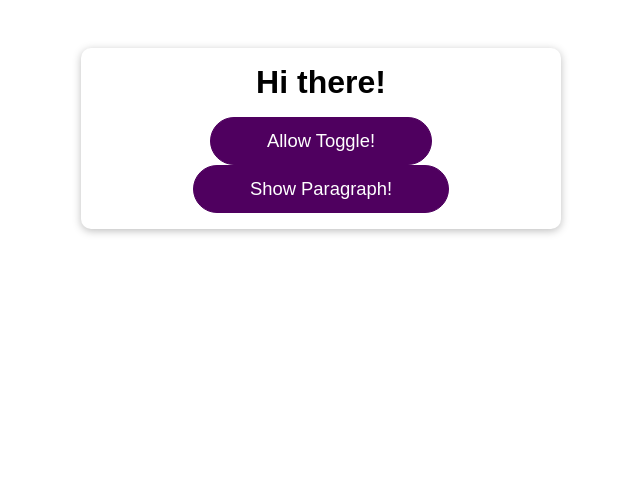
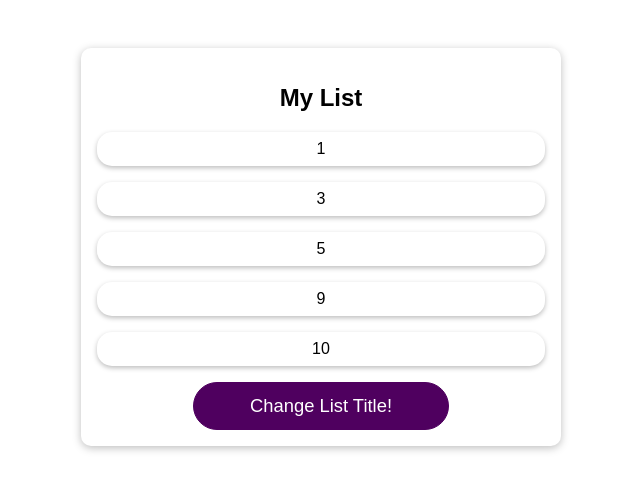
Before and after one commit to jieunheo/react, a React (Create React App) app in the folder 04-starting-setup/: page / in a window 1280 px wide. Shown: the top 490 px of the page, without its empty margins (319-959 px from the left). Built offline with nearby package versions, Linux system fonts and the light colour scheme.

Commit message:
Demo list 컴포넌트 생성 및 적용

```diff
--- a/04-starting-setup/src/App.js
+++ b/04-starting-setup/src/App.js
@@ -1,32 +1,21 @@
 import React, { useState, useCallback } from 'react';
 
 import Button from './components/UI/Button/Button';
+import DemoList from './components/Demo/DemoList';
 import './App.css';
-import DemoOutput from './components/Demo/DemoOutput';
 
 function App() {
-  const [showParagraph, setShowParagraph] = useState(false);
-  const [allowToggle, setAllowToggle] = useState(false);
-
-  console.log('APP RUNNING!');
+  const [listTitle, setLisrTitle] = useState('My List');
 
   // useCallback: 가상의 공간에 해당 값을 저장한 후 그 값이 수정되는지 확인
-  const toggleParagraphHaldler = useCallback(() => {
-    if(allowToggle) {
-      setShowParagraph(prevParagraph => !prevParagraph);
-    }
-  }, [allowToggle]);
-
-  const allowToggleHandler = () => {
-    setAllowToggle(true);
-  }
+  const changeTitleHaldler = useCallback(() => {
+    setLisrTitle('New Title');
+  }, []);
 
   return (
     <div className="app">
-      <h1>Hi there!</h1>
-      <DemoOutput show={showParagraph} />
-      <Button onClick={allowToggleHandler}>Allow Toggle!</Button>
-      <Button onClick={toggleParagraphHaldler}>Show Paragraph!</Button>
+      <DemoList title={listTitle} items={[5, 3, 1, 10, 9]}/>
+      <Button onClick={changeTitleHaldler}>Change List Title!</Button>
     </div>
   );
 }
--- /dev/null
+++ b/04-starting-setup/src/components/Demo/DemoList.js
@@ -0,0 +1,21 @@
+import React from 'react';
+
+import classes from './DemoList.module.css';
+
+const DemoList = (props) => {
+  const sortedList = props.items.sort((a, b) => a - b);
+  console.log('DemoList RUNNING');
+
+  return (
+    <div className={classes.list}>
+      <h2>{props.title}</h2>
+      <ul>
+        {sortedList.map((item) => (
+          <li key={item}>{item}</li>
+        ))}
+      </ul>
+    </div>
+  );
+};
+
+export default React.memo(DemoList);
--- /dev/null
+++ b/04-starting-setup/src/components/Demo/DemoList.module.css
@@ -0,0 +1,12 @@
+.list ul {
+  list-style: none;
+  margin: 0;
+  padding: 0;
+}
+
+.list li {
+  margin: 1rem 0;
+  padding: 0.5rem;
+  box-shadow: 0 2px 5px rgba(0, 0, 0, 0.26);
+  border-radius: 15px;
+}
--- a/04-starting-setup/src/components/Demo/DemoOutput.js
+++ /dev/null
@@ -1,13 +0,0 @@
-import React from 'react';
-
-import MyParagraph from './MyParagraph';
-
-const DemoOutput = props => {
-  console.log('DemoOutput RUNNING!');
-  return <MyParagraph>{props.show ? 'This is new!' : ''}</MyParagraph>;
-};
-
-// React.memo: 인자로 입력되는 컴포넌트의 모든 props 신규 값을 확인한 뒤
-//             기존 props 값과 비교하도록 리액트에 전달
-//             -> props가 수정된 경우에만 컴포넌트를 재실행 및 재평가
-export default React.memo(DemoOutput);
```
